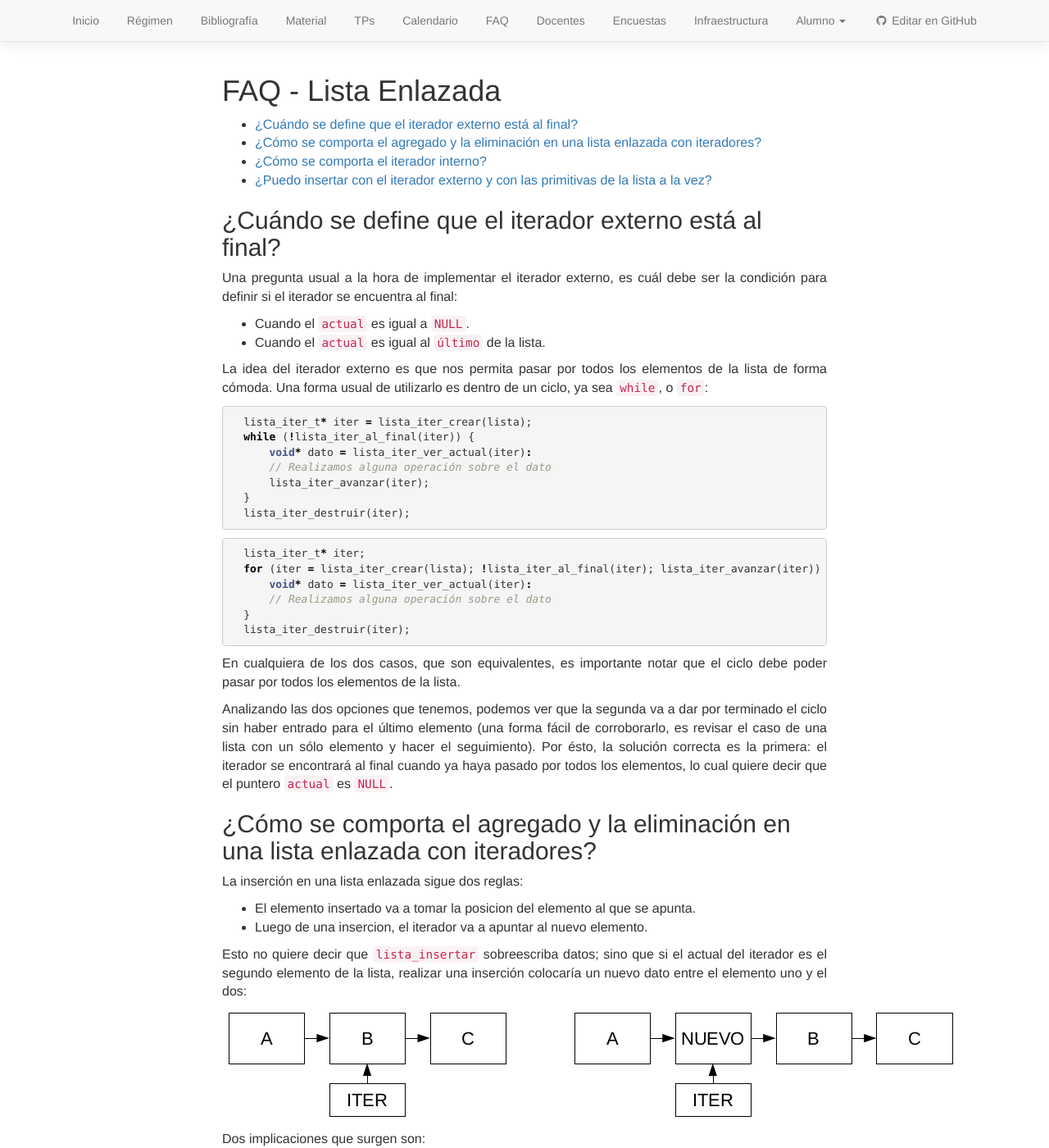
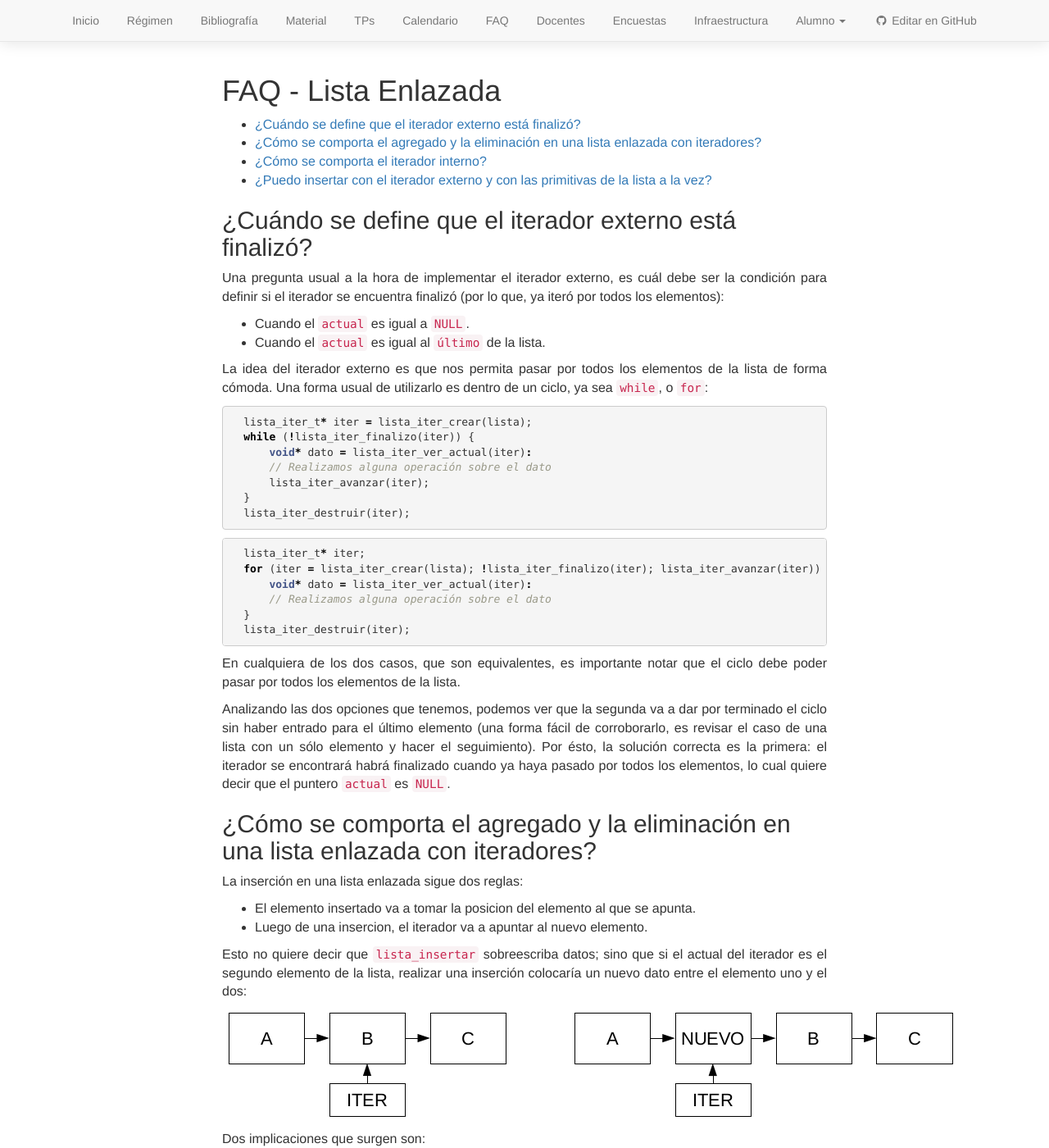
Before and after one commit to algoritmos-rw/algoritmos, a Jekyll site: the page built from static/faq/lista-enlazada.md, in a window 1280 px wide and 1400 px high. Shown: the whole window at 82% size. Built offline with Jekyll 4.4.1, drawn with Linux system fonts in a browser that asks for light colours; nearby versions of some CDN libraries.

Commit message:
Cambio de interfaz de iterador externo (al_final --> finalizo)

````diff
--- a/static/faq/lista-enlazada.md
+++ b/static/faq/lista-enlazada.md
@@ -11,16 +11,16 @@
 * Contenido
 {:toc}
 
-## ¿Cuándo se define que el iterador externo está al final?
+## ¿Cuándo se define que el iterador externo está finalizó?
 
-Una pregunta usual a la hora de implementar el iterador externo, es cuál debe ser la condición para definir si el iterador se encuentra al final:
+Una pregunta usual a la hora de implementar el iterador externo, es cuál debe ser la condición para definir si el iterador se encuentra finalizó (por lo que, ya iteró por todos los elementos):
 - Cuando el `actual` es igual a `NULL`.
 - Cuando el `actual` es igual al `último` de la lista.
 
 La idea del iterador externo es que nos permita pasar por todos los elementos de la lista de forma cómoda. Una forma usual de utilizarlo es dentro de un ciclo, ya sea `while`, o `for`:
 ```cpp
   lista_iter_t* iter = lista_iter_crear(lista);
-  while (!lista_iter_al_final(iter)) {
+  while (!lista_iter_finalizo(iter)) {
       void* dato = lista_iter_ver_actual(iter):
       // Realizamos alguna operación sobre el dato
       lista_iter_avanzar(iter);
@@ -30,7 +30,7 @@
 
 ```cpp
   lista_iter_t* iter;
-  for (iter = lista_iter_crear(lista); !lista_iter_al_final(iter); lista_iter_avanzar(iter)) {
+  for (iter = lista_iter_crear(lista); !lista_iter_finalizo(iter); lista_iter_avanzar(iter)) {
       void* dato = lista_iter_ver_actual(iter):
       // Realizamos alguna operación sobre el dato
   }
@@ -39,7 +39,7 @@
 
 En cualquiera de los dos casos, que son equivalentes, es importante notar que el ciclo debe poder pasar por todos los elementos de la lista.
 
-Analizando las dos opciones que tenemos, podemos ver que la segunda va a dar por terminado el ciclo sin haber entrado para el último elemento (una forma fácil de corroborarlo, es revisar el caso de una lista con un sólo elemento y hacer el seguimiento). Por ésto, la solución correcta es la primera: el iterador se encontrará al final cuando ya haya pasado por todos los elementos, lo cual quiere decir que el puntero `actual` es `NULL`.
+Analizando las dos opciones que tenemos, podemos ver que la segunda va a dar por terminado el ciclo sin haber entrado para el último elemento (una forma fácil de corroborarlo, es revisar el caso de una lista con un sólo elemento y hacer el seguimiento). Por ésto, la solución correcta es la primera: el iterador se encontrará habrá finalizado cuando ya haya pasado por todos los elementos, lo cual quiere decir que el puntero `actual` es `NULL`.
 
 ## ¿Cómo se comporta el agregado y la eliminación en una lista enlazada con iteradores?
 
````
Also changed, not shown: static/faq/tda.md (+3 -3 lines), static/tps/tda/05_lista.md (+1 -1 lines), static/tps/tda/06_hash.md (+1 -1 lines), static/tps/tda/07_abb.md (+1 -1 lines).
